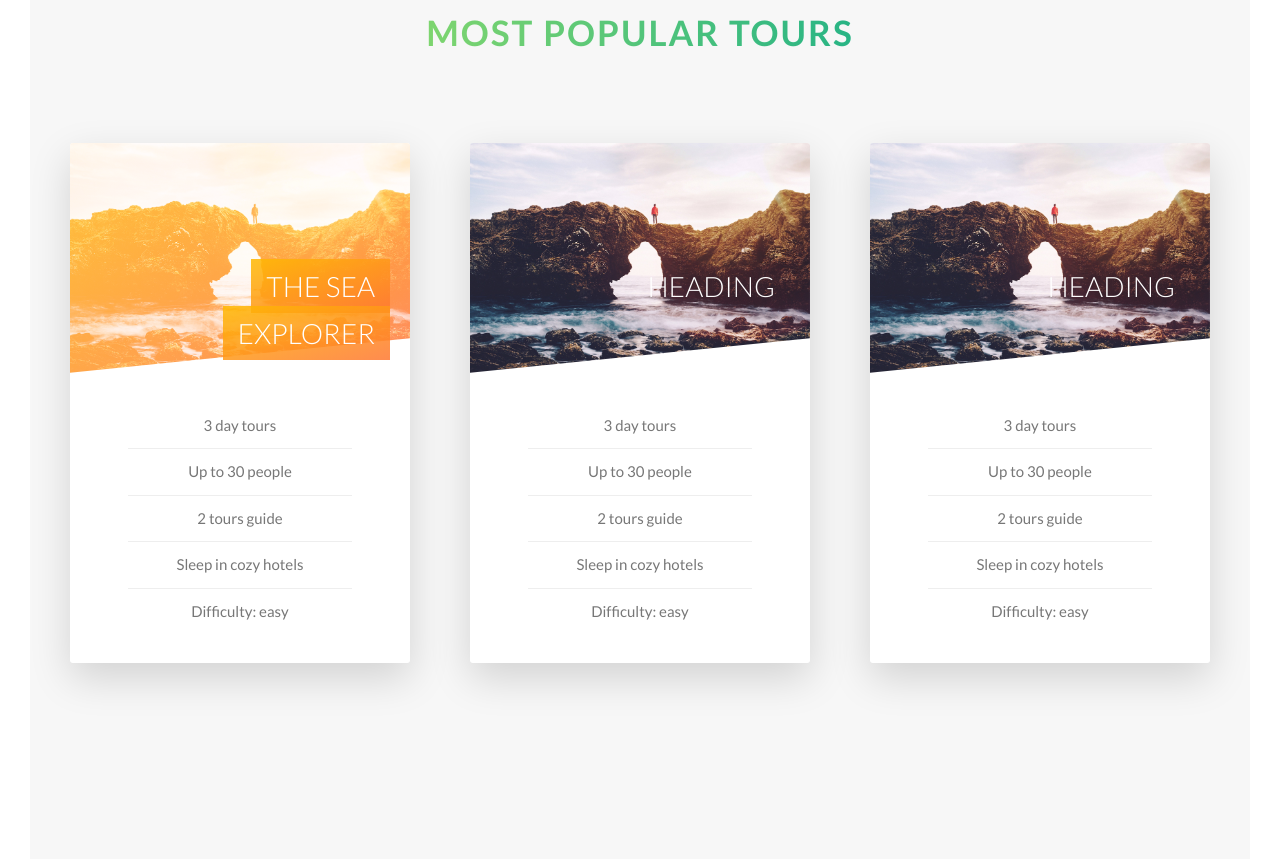
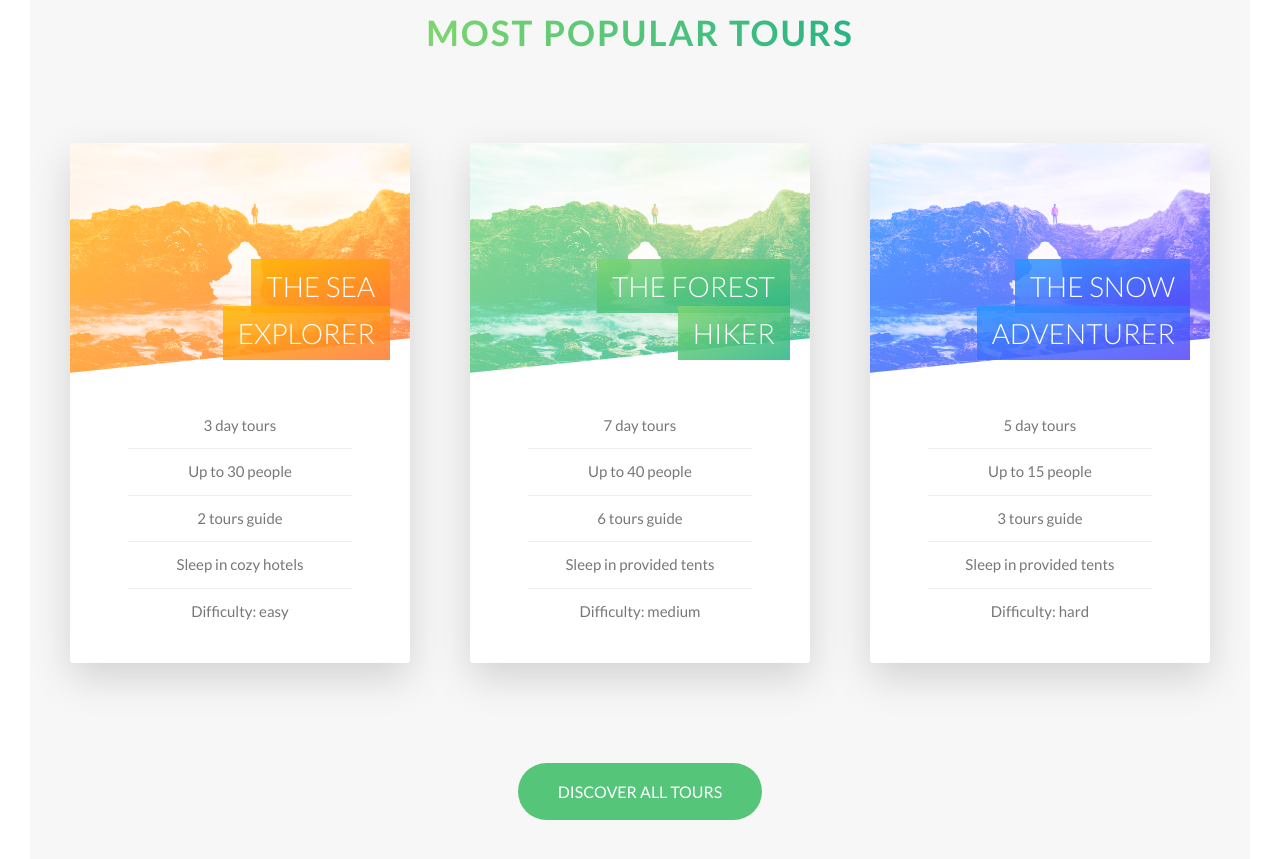
Before and after one commit to FcoJavierLpz/natours, a website: page index.html in a window 1280 px wide. Shown: the part 2312-3171 px from the top of the page. Drawn offline with Linux system fonts and the light colour scheme.

Commit message:
finish section for the cards

```diff
--- a/index.html
+++ b/index.html
@@ -123,7 +123,15 @@
                     </ul>
                   </div>
                 </div>
-                <div class="card__side card__side--back card__side--back-1">Back</div>
+                <div class="card__side card__side--back card__side--back-1">
+                  <div class="card__cta">
+                    <div class="card__price-box">
+                      <div class="card__price-only">Only</div>
+                      <div class="card__price-value">$297</div>
+                      <a href="#" class="btn btn--white">Book now!</a>
+                    </div>
+                  </div>
+                </div>
               </div>
             </div>
             <div class="col-1-of-3">
@@ -133,19 +141,27 @@
                     &nbsp;
                   </div>
                   <h4 class="card__heading">
-                    <span class="card__heading-span card__heading-span--2">Heading</span>
+                    <span class="card__heading-span card__heading-span--2">The forest hiker</span>
                   </h4>
                   <div class="card__details">
                     <ul>
-                      <li>3 day tours</li>
-                      <li>Up to 30 people</li>
-                      <li>2 tours guide</li>
-                      <li>Sleep in cozy hotels</li>
-                      <li>Difficulty: easy</li>
+                      <li>7 day tours</li>
+                      <li>Up to 40 people</li>
+                      <li>6 tours guide</li>
+                      <li>Sleep in provided tents</li>
+                      <li>Difficulty: medium</li>
                     </ul>
                   </div>
                 </div>
-                <div class="card__side card__side--back card__side--back-2">Back</div>
+                <div class="card__side card__side--back card__side--back-2">
+                  <div class="card__cta">
+                    <div class="card__price-box">
+                      <div class="card__price-only">Only</div>
+                      <div class="card__price-value">$497</div>
+                      <a href="#" class="btn btn--white">Book now!</a>
+                    </div>
+                  </div>
+                </div>
               </div>
             </div>
             <div class="col-1-of-3">
@@ -155,21 +171,32 @@
                     &nbsp;
                   </div>
                   <h4 class="card__heading">
-                    <span class="card__heading-span card__heading-span--3">Heading</span>
+                    <span class="card__heading-span card__heading-span--3">The snow adventurer</span>
                   </h4>
                   <div class="card__details">
                     <ul>
-                      <li>3 day tours</li>
-                      <li>Up to 30 people</li>
-                      <li>2 tours guide</li>
-                      <li>Sleep in cozy hotels</li>
-                      <li>Difficulty: easy</li>
+                      <li>5 day tours</li>
+                      <li>Up to 15 people</li>
+                      <li>3 tours guide</li>
+                      <li>Sleep in provided tents</li>
+                      <li>Difficulty: hard</li>
                     </ul>
                   </div>
                 </div>
-                <div class="card__side card__side--back card__side--back-3">Back</div>
+                <div class="card__side card__side--back card__side--back-3">
+                  <div class="card__cta">
+                    <div class="card__price-box">
+                      <div class="card__price-only">Only</div>
+                      <div class="card__price-value">$897</div>
+                      <a href="#" class="btn btn--white">Book now!</a>
+                    </div>
+                  </div>
+                </div>
               </div>
             </div>
+          </div>
+          <div class="u-center-text u-margin-top-huge">
+            <a href="#" class="btn btn--green">Discover all tours</a>
           </div>
         </section>
 
--- a/sass/base/_utilities.scss
+++ b/sass/base/_utilities.scss
@@ -5,3 +5,5 @@
 .u-margin-bottom-small { margin-bottom: 2rem; }
 .u-margin-bottom-medium { margin-bottom: 4rem; }
 .u-margin-bottom-big { margin-bottom: 8rem; }
+.u-margin-top-big { margin-top: 8rem; }
+.u-margin-top-huge { margin-top: 10rem; }
--- a/sass/components/_button.scss
+++ b/sass/components/_button.scss
@@ -32,6 +32,15 @@
 
     &::after {
       background-color: $color-white;
+    }
+  }
+
+  &--green {
+    background-color: $color-primary;
+    color: $color-white;
+
+    &::after {
+      background-color: $color-primary;
     }
   }
 
--- a/sass/components/_card.scss
+++ b/sass/components/_card.scss
@@ -26,10 +26,10 @@
       transform: rotateY(-180deg);
 
       &-1 {
-        background-image: linear-gradient(to right bottom, $color-primary-light, $color-primary-dark);
+        background-image: linear-gradient(to right bottom, $color-secondary-light, $color-secondary-dark);
       }
       &-2{
-        background-image: linear-gradient(to right bottom, $color-secondary-light, $color-secondary-dark);
+        background-image: linear-gradient(to right bottom, $color-primary-light, $color-primary-dark);
       }
 
       &-3 {
@@ -54,7 +54,8 @@
     background-blend-mode: screen;
     -webkit-clip-path: polygon(0 0, 100% 0, 100% 85%, 0 100%);
     clip-path: polygon(0 0, 100% 0, 100% 85%, 0 100%);
-    position: relative;
+    border-top-left-radius: 3px;
+    border-top-right-radius: 3px;
 
     &--1 {
       background-image: linear-gradient(to right bottom, $color-secondary-light, $color-secondary-dark),
@@ -62,11 +63,13 @@
     }
 
     &--2 {
-      background-image: url(../img/nat-5.jpg);
+      background-image: linear-gradient(to right bottom, $color-primary-light, $color-primary-dark),
+      url(../img/nat-5.jpg);
     }
 
     &--3 {
-      background-image: url(../img/nat-5.jpg);
+      background-image: linear-gradient(to right bottom, $color-tertiary-light, $color-tertiary-dark),
+      url(../img/nat-5.jpg);
     }
   }
 
@@ -92,6 +95,18 @@
       rgba($color-secondary-light, .85),
       rgba($color-secondary-dark, .85));
     }
+
+    &--2 {
+      background-image: linear-gradient(to right bottom,
+      rgba($color-primary-light, .85),
+      rgba($color-primary-dark, .85));
+    }
+
+    &--3 {
+      background-image: linear-gradient(to right bottom,
+      rgba($color-tertiary-light, .85),
+      rgba($color-tertiary-dark, .85));
+    }
   }
 
   &__details {
@@ -113,4 +128,29 @@
       }
     }
   }
+
+  // BACK SIDE STYLING
+  &__cta {
+    position: absolute;
+    top: 50%;
+    left: 50%;
+    transform: translate(-50%, -50%);
+    width: 90%;
+  }
+
+  &__price-box {
+    text-align: center;
+    color: $color-white;
+    margin-bottom: 8rem;
+  }
+
+  &__price-only {
+    font-size: 1.4rem;
+    text-transform: uppercase;
+  }
+
+  &__price-value {
+    font-size: 6rem;
+    font-weight: 100;
+  }
 }
--- a/sass/pages/_home.scss
+++ b/sass/pages/_home.scss
@@ -23,6 +23,6 @@
 
 .section-tours {
   background-color: $color-grey-light-1;
-  padding: 25rem 0 50rem 0;
+  padding: 25rem 0 15rem 0;
   margin-top: -11.5rem;
 }
```
Also changed, not shown: css/style.css.
